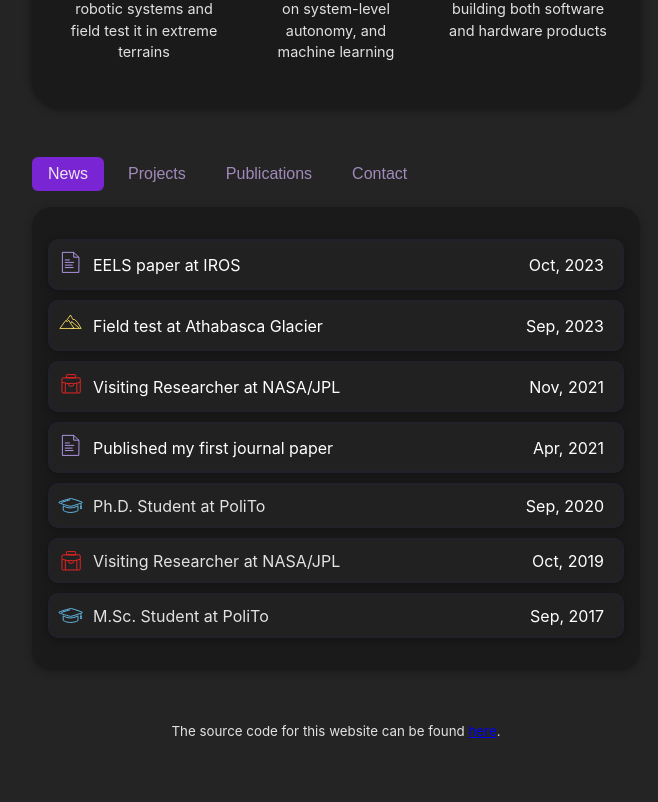
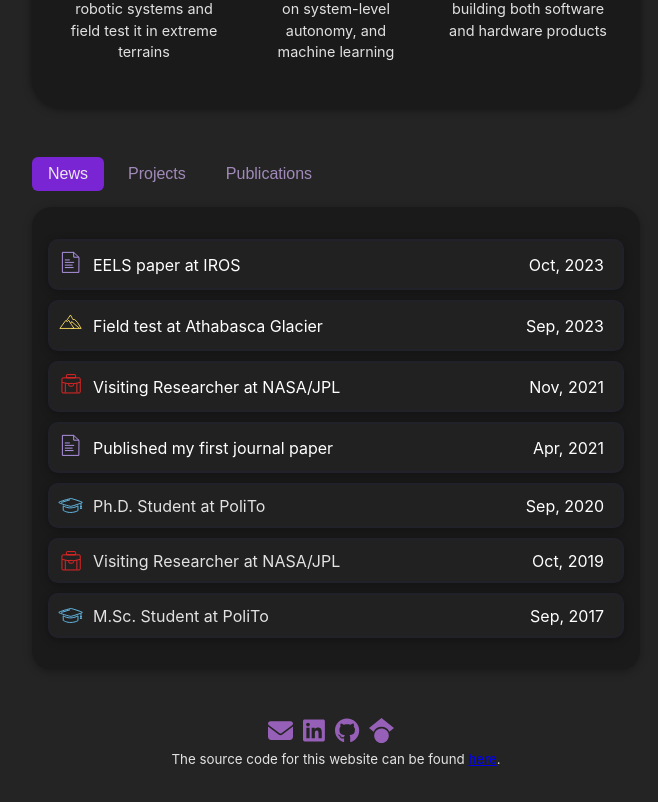
Before and after one commit to gdaddi/personal-website, a React (Vite) app: page / in a window 1280 px wide. Shown: the part 592-1394 px from the top of the page, without its empty margins (304-962 px from the left). Before the commit the page ends 1366 px from the top, so only its background shows below. Built offline with nearby package versions, Linux system fonts and the light colour scheme.

Commit message:
removed contact tab and put contacts on the bottom of the page

```diff
--- a/package.json
+++ b/package.json
@@ -13,6 +13,7 @@
     "@fortawesome/fontawesome-svg-core": "^6.5.1",
     "@fortawesome/free-brands-svg-icons": "^6.5.1",
     "@fortawesome/react-fontawesome": "^0.2.0",
+    "@fortawesome/free-solid-svg-icons": "^6.5.1",
     "react": "^18.2.0",
     "react-dom": "^18.2.0",
     "react-router-dom": "6.22.1"
--- a/src/App.css
+++ b/src/App.css
@@ -12,3 +12,17 @@
 .read-the-docs {
   color: #888;
 }
+
+.social-icon {
+  font-size: 25px;
+  margin-right: 30px;
+  color: #9760b8;
+}
+
+.social-icon:hover {
+  color: #fa64ff;
+}
+
+.social-icon:last-child {
+  margin-right: 10px;
+}
--- a/src/App.jsx
+++ b/src/App.jsx
@@ -7,7 +7,9 @@ import FactCard from './components/FactCard.jsx'
 import TabButton from './components/TabButton'
 import { TABCONTENTS } from './data.js'
 import { CARDS } from './data.js'
-
+import { FontAwesomeIcon } from '@fortawesome/react-fontawesome';
+import { faGithub, faLinkedin, faGoogleScholar } from '@fortawesome/free-brands-svg-icons';
+import { faEnvelope } from '@fortawesome/free-solid-svg-icons';
 
 function App() {
   const [ selectedTab, setSelectedTab ] = useState('tab1');
@@ -37,7 +39,7 @@ function App() {
          <TabButton isSelected={selectedTab === 'tab1'} onSelect={() => handleSelect('tab1')}>News</TabButton>
           <TabButton isSelected={selectedTab === 'tab2'} onSelect={() => handleSelect('tab2')}>Projects</TabButton>
           <TabButton isSelected={selectedTab === 'tab3'} onSelect={() => handleSelect('tab3')}>Publications</TabButton>
-         <TabButton isSelected={selectedTab === 'tab4'} onSelect={() => handleSelect('tab4')}>Contact</TabButton>
+         {/* <TabButton isSelected={sxelectedTab === 'tab4'} onSelect={() => handleSelect('tab4')}>Contact</TabButton> */}
         </menu>
 
         <div id="tab-content">
@@ -50,6 +52,21 @@ function App() {
         </div>
 
       </section>
+
+      <div>
+      <a href="mailto:guglielmo.daddi.96@gmail.com" target="_blank" rel="noopener noreferrer" aria-label="Email">
+        <FontAwesomeIcon icon={faEnvelope} className="social-icon" />
+      </a>
+      <a href="https://www.linkedin.com/in/guglielmo-daddi-5005a31ba/" target="_blank" rel="noopener noreferrer" aria-label="LinkedIn">
+        <FontAwesomeIcon icon={faLinkedin} className="social-icon" />
+      </a>
+      <a href="https://github.com/gdaddi" target="_blank" rel="noopener noreferrer" aria-label="GitHub">
+        <FontAwesomeIcon icon={faGithub} className="social-icon" />
+      </a>
+      <a href="https://scholar.google.com/citations?user=orla60oAAAAJ&hl=en&oi=ao" target="_blank" rel="noopener noreferrer" aria-label="GoogleScholar">
+        <FontAwesomeIcon icon={faGoogleScholar} className="social-icon" />
+      </a>
+    </div>
       <small>
         The source code for this website can be found <a href='https://github.com/gdaddi/personal-website'>here</a>.
       </small>
--- a/src/components/ContactContent.css
+++ /dev/null
@@ -1,12 +0,0 @@
-.social-icon {
-  font-size: 25px;
-  margin-right: 30px;
-}
-
-.social-icon:hover {
-  color: #fa64ff;
-}
-
-.social-icon:last-child {
-  margin-right: 10px;
-}
--- a/src/components/ContactContent.jsx
+++ /dev/null
@@ -1,21 +0,0 @@
-import React from 'react';
-import { FontAwesomeIcon } from '@fortawesome/react-fontawesome';
-import { faGithub, faLinkedin, faGoogleScholar } from '@fortawesome/free-brands-svg-icons';
-import './ContactContent.css';
-
-const ContactContent = () => (
-    <div>
-      <p><a href="mailto:guglielmo.daddi.96@gmail.com">Reach out</a></p>
-      <a href="https://github.com/gdaddi" target="_blank" rel="noopener noreferrer" aria-label="GitHub">
-        <FontAwesomeIcon icon={faGithub} className="social-icon" />
-      </a>
-      <a href="https://www.linkedin.com/in/guglielmo-daddi-5005a31ba/" target="_blank" rel="noopener noreferrer" aria-label="LinkedIn">
-        <FontAwesomeIcon icon={faLinkedin} className="social-icon" />
-      </a>
-      <a href="https://scholar.google.com/citations?user=orla60oAAAAJ&hl=en&oi=ao" target="_blank" rel="noopener noreferrer" aria-label="GoogleScholar">
-        <FontAwesomeIcon icon={faGoogleScholar} className="social-icon" />
-      </a>
-    </div>
-  );
-
-export default ContactContent;
--- a/src/data.js
+++ b/src/data.js
@@ -1,7 +1,6 @@
 import planningLogo from './assets/planning.svg'
 import hammerLogo from './assets/hammer.svg'
 import NewsContent from './components/NewsContent';
-import ContactContent from './components/ContactContent';
 import iconArm from './assets/arm.svg';
 import iconSchool from './assets/school.svg';
 import iconPaper from './assets/paper.svg';
@@ -39,9 +38,6 @@ export const TABCONTENTS = {
     tab3: {
         getContent: () => PublicationsContent,
     },
-    tab4: {
-        getContent: () => ContactContent,
-    }
 };
 
 export const NEWS_ITEMS = [
```
Also changed, not shown: 1 other file (tests, documents, lock files or other folders).
